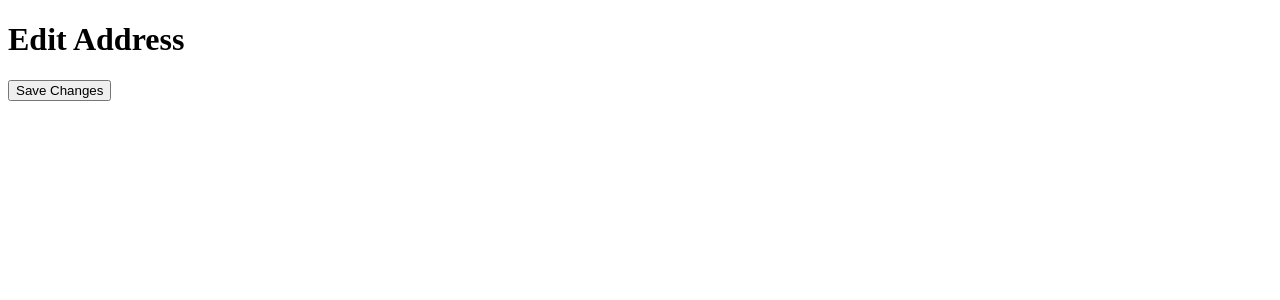
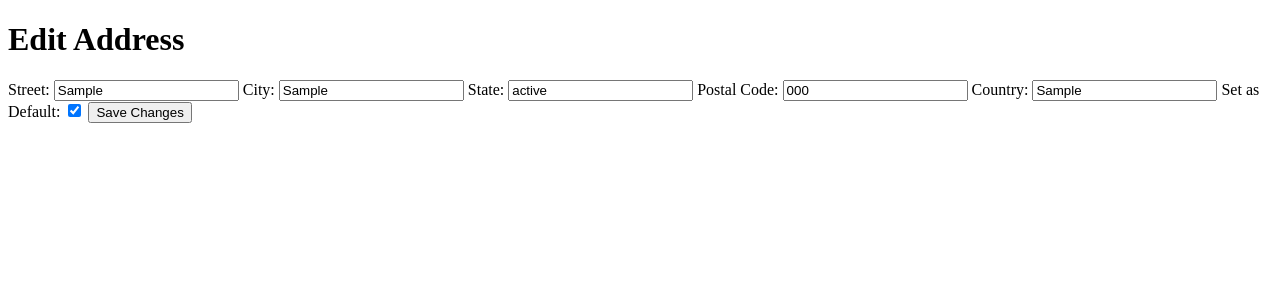
Before and after one commit to erenyurtcu/e-Commerce-Site, a Django app: page /address/edit/1/ in a window 1280 px wide. Shown: the top 300 px of the page. Run offline with Django 5.2, Linux system fonts and the light colour scheme; a user stored in the database is signed in; tables that the repository leaves empty hold one stand-in row (values such as "Sample post").

Commit message:
Update edit_address.html

```diff
--- a/ecommerce/store/templates/edit_address.html
+++ b/ecommerce/store/templates/edit_address.html
@@ -7,7 +7,25 @@
     <h1>Edit Address</h1>
     <form method="POST">
         {% csrf_token %}
-        {{ form.as_p }}
+
+        <label for="street">Street:</label>
+        <input type="text" name="street" id="street" value="{{ address.street }}" required>
+
+        <label for="city">City:</label>
+        <input type="text" name="city" id="city" value="{{ address.city }}" required>
+
+        <label for="state">State:</label>
+        <input type="text" name="state" id="state" value="{{ address.state }}" >
+
+        <label for="postal_code">Postal Code:</label>
+        <input type="text" name="postal_code" id="postal_code" value="{{ address.postal_code }}" required>
+
+        <label for="country">Country:</label>
+        <input type="text" name="country" id="country" value="{{ address.country }}" required>
+
+        <label for="is_default">Set as Default:</label>
+        <input type="checkbox" name="is_default" id="is_default" {% if address.is_default %}checked{% endif %}>
+
         <button type="submit">Save Changes</button>
     </form>
 </body>
```
